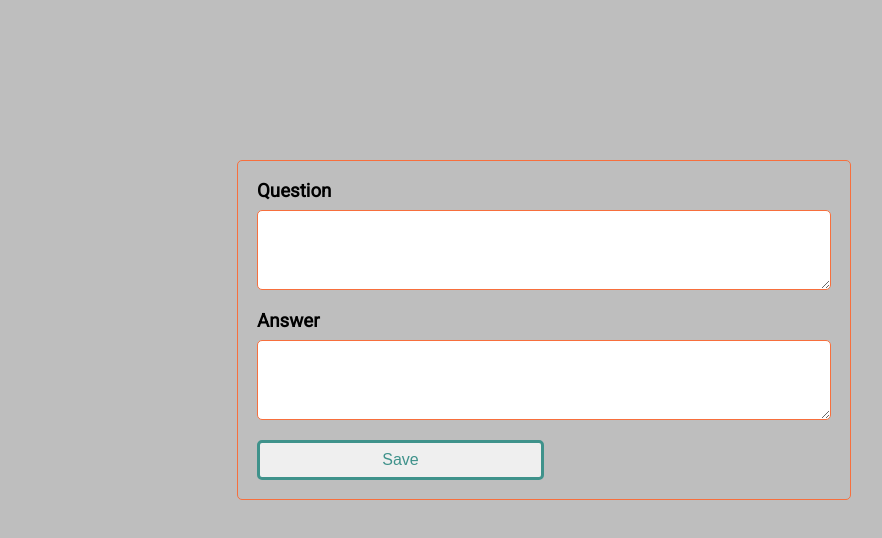
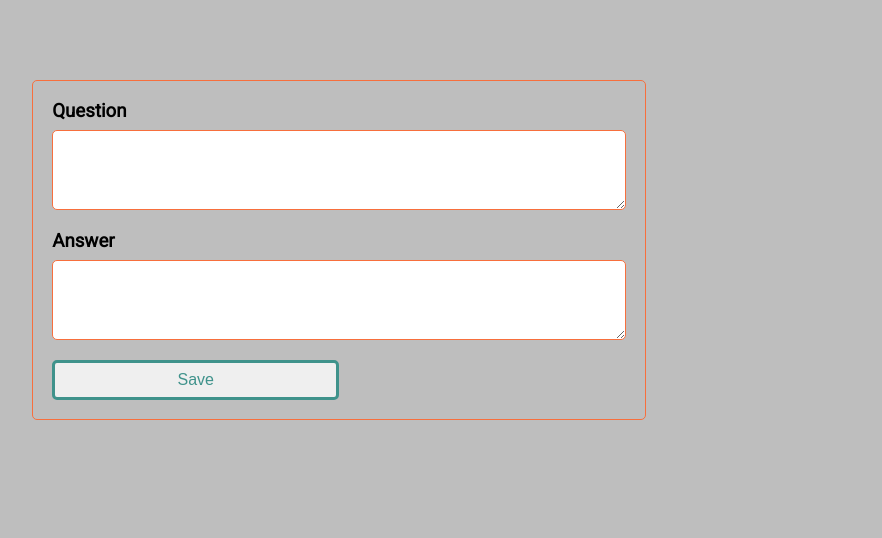
Before and after one commit to matejatasic/flash-cards, a plain HTML site: page index.html in a window 1280 px wide. Shown: the whole page, without its empty margins (96-978 px from the left). Drawn offline with Linux system fonts and the light colour scheme.

Commit message:
Update style.css

```diff
--- a/style.css
+++ b/style.css
@@ -23,7 +23,7 @@ body {
 
 .card {
     width: 60%;
-    margin: 10rem auto;
+    margin: 5rem 0;
     padding: 1.2rem;
     border: 1px solid var(--main-color);
     border-radius: 5px;
```
